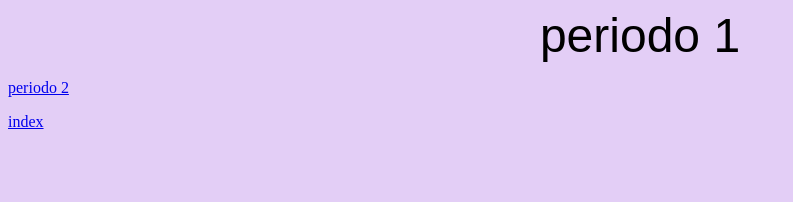
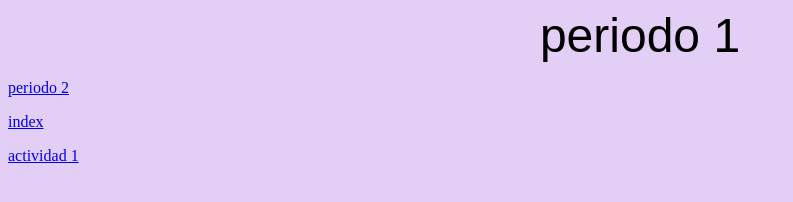
Before and after one commit to estefania292/grdo7tecnologia, a plain HTML site: page periodo1.html in a window 1280 px wide. Shown: the whole page, without its empty margins (0-793 px from the left). Drawn offline with Linux system fonts and the light colour scheme.

Commit message:
Update periodo1.html

```diff
--- a/periodo1.html
+++ b/periodo1.html
@@ -4,7 +4,7 @@
 	<title>periodo 1</title>
 </head><center><FONT FACE="Arial" SIZE="18">periodo 1<p> </FONT></center>
 <body bgcolor="#E3CEF6" style="background-size: 1175px 670px"><a href="periodo2.html">periodo 2</a><p>
-	<a href="index.html">index</a><p><a href="activida 1.html</a>
+	<a href="index.html">index</a><p><a href="activida 1.html">actividad 1</a>
 
 
 </body>
```
